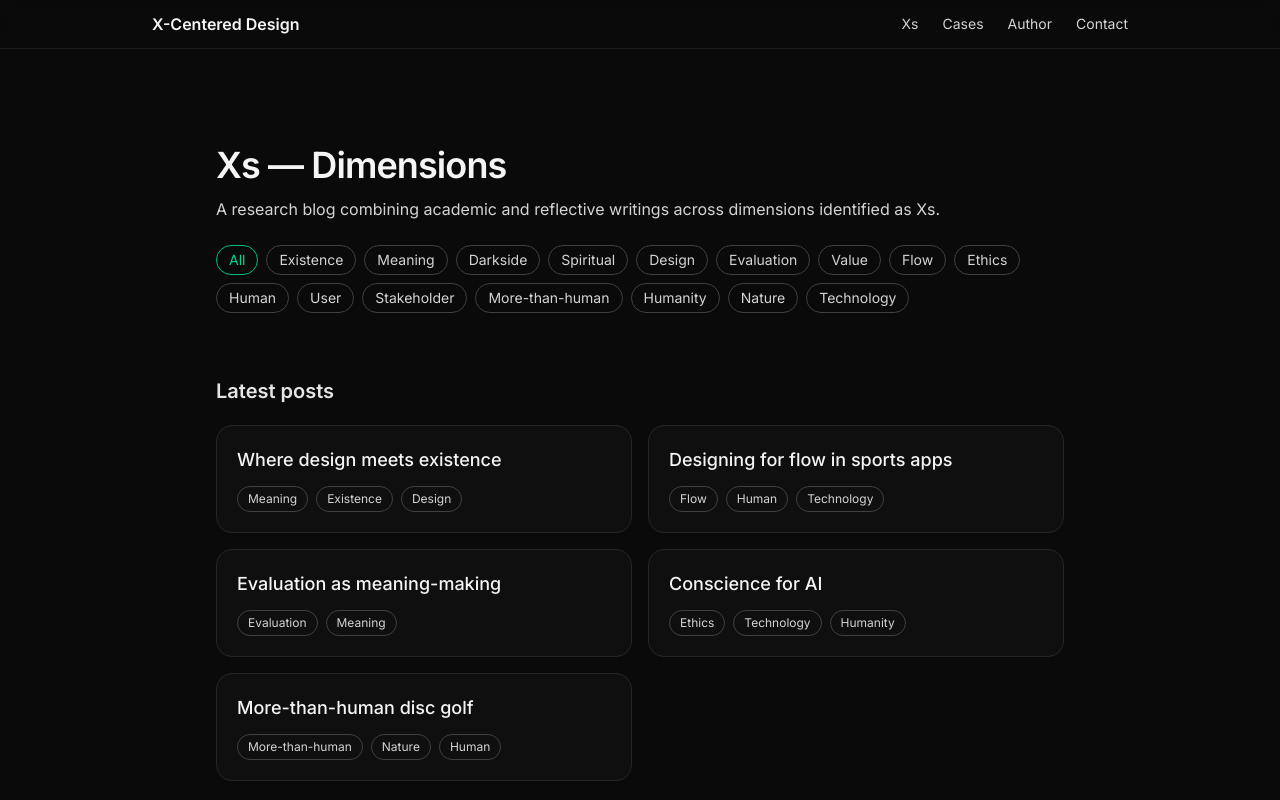
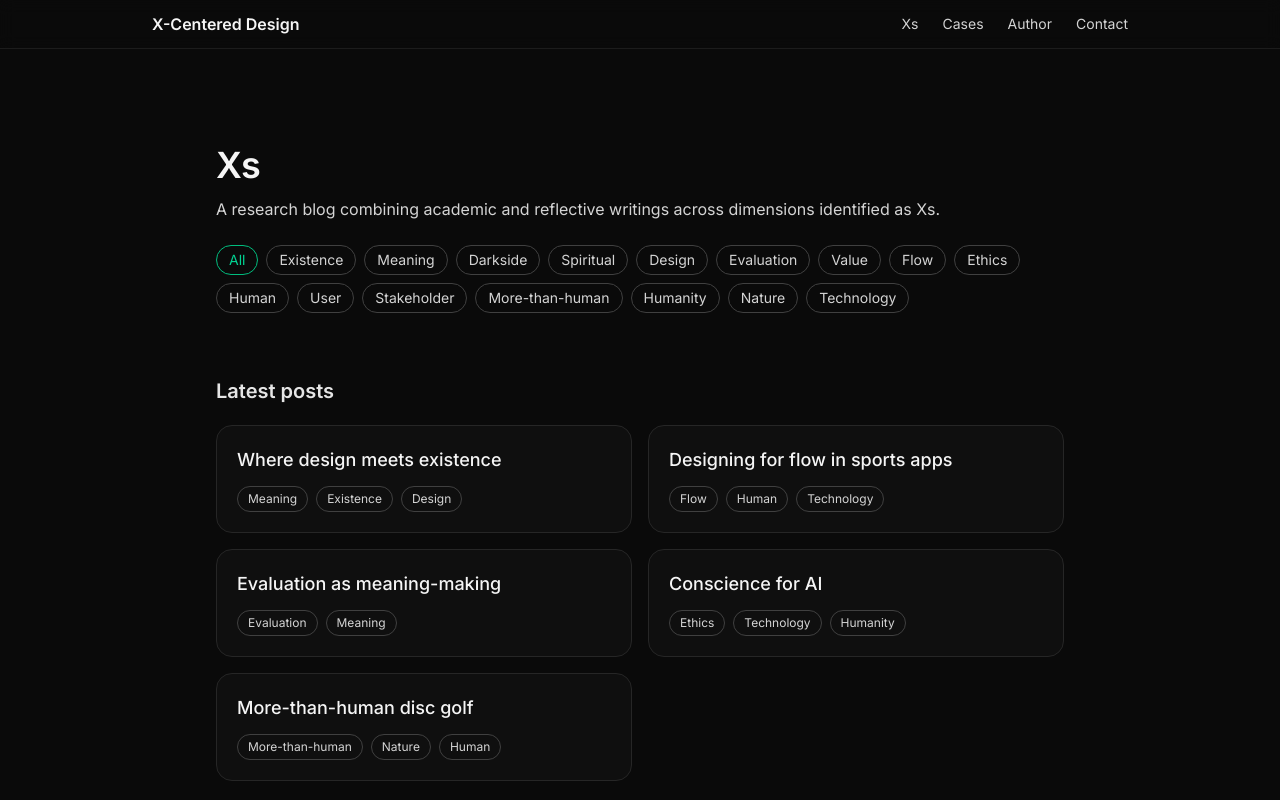
Before and after one commit to moilanenmime/xcentered, a Next.js app: page /xs in a window 1280 px wide. Shown: the top 800 px of the page. Built offline with nearby package versions, Linux system fonts and the light colour scheme.

Commit message:
Simplify XsPage title by removing " — Dimensions" for a cleaner presentation

```diff
--- a/app/xs/page.tsx
+++ b/app/xs/page.tsx
@@ -170,9 +170,7 @@ export default function XsPage() {
       <section className="mx-auto max-w-4xl px-6 py-24">
         {/* Title + intro (unchanged) */}
         <div className="max-w-3xl">
-          <h1 className="text-4xl font-semibold tracking-tight">
-            Xs — Dimensions
-          </h1>
+          <h1 className="text-4xl font-semibold tracking-tight">Xs</h1>
           <p className="mt-3 text-neutral-300">
             A research blog combining academic and reflective writings across
             dimensions identified as Xs.
```
